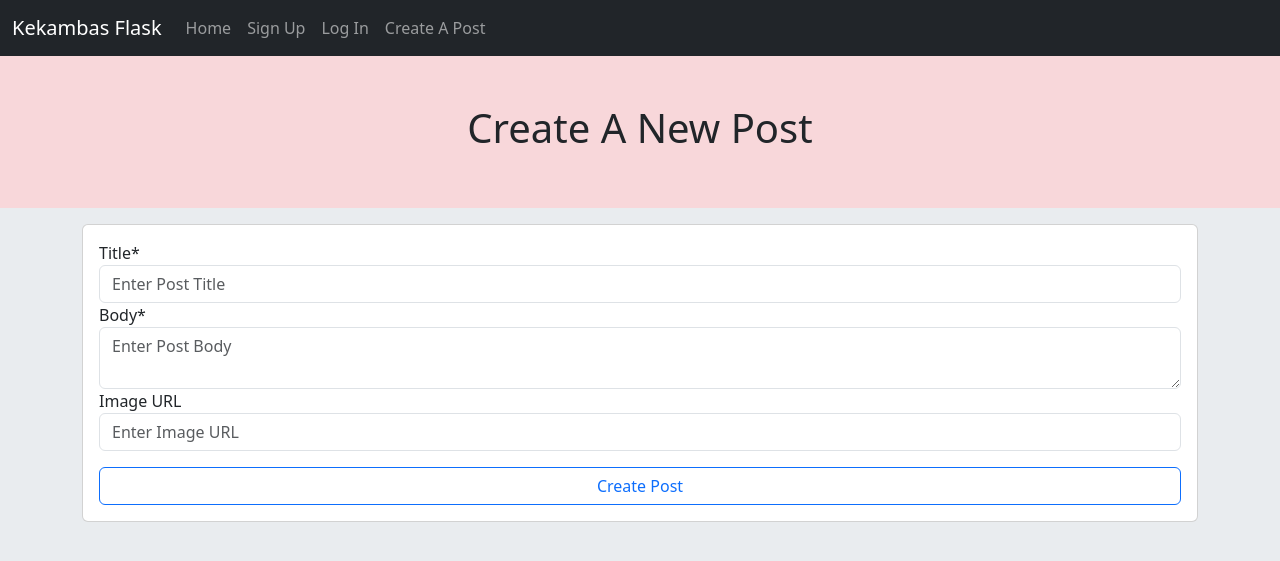
After one commit to bstanton773/kekambas-125_flask_intro, a Flask app: page /create in a window 1280 px wide. The commit adds this page. Shown: the top 561 px of the page. Run offline with Flask 3, Linux system fonts and the light colour scheme.

Commit message:
Set up the Create Post Form with submit and validation

```diff
--- a/app/forms.py
+++ b/app/forms.py
@@ -1,5 +1,5 @@
 from flask_wtf import FlaskForm
-from wtforms import StringField, PasswordField, EmailField, SubmitField
+from wtforms import StringField, PasswordField, EmailField, SubmitField, TextAreaField
 from wtforms.validators import InputRequired, EqualTo
 
 
@@ -11,3 +11,9 @@ class SignUpForm(FlaskForm):
     password = PasswordField('Password', validators=[InputRequired()])
     confirm_pass = PasswordField('Confirm Password', validators=[InputRequired(), EqualTo('password')])
     submit = SubmitField('Sign Up')
+
+class PostForm(FlaskForm):
+    title = StringField('Title', validators=[InputRequired()])
+    body = TextAreaField('Body', validators=[InputRequired()])
+    image_url = StringField('Image URL')
+    submit = SubmitField('Create Post')
--- a/app/routes.py
+++ b/app/routes.py
@@ -1,6 +1,6 @@
 from app import app, db
 from flask import render_template, redirect, url_for
-from app.forms import SignUpForm
+from app.forms import SignUpForm, PostForm
 from app.models import User
 
 # Add a route
@@ -34,3 +34,17 @@ def signup():
         return redirect(url_for('index'))
 
     return render_template('signup.html', form=form)
+
+
+@app.route('/create', methods=["GET", "POST"])
+def create_post():
+    form = PostForm()
+    if form.validate_on_submit():
+        # Get the data from the form
+        title = form.title.data
+        body = form.body.data
+        image_url = form.image_url.data or None
+        print(title, body, image_url)
+
+        return redirect(url_for('index'))
+    return render_template('create_post.html', form=form)
--- /dev/null
+++ b/app/templates/create_post.html
@@ -0,0 +1,30 @@
+{% extends 'base.html' %}
+
+{% block title %} Create A Post {% endblock title %}
+
+{% block header %}
+    <h1>Create A New Post</h1>
+{% endblock header %}
+
+{% block content %}
+    <div class="col">
+        <div class="card mt-3">
+            <div class="card-body">
+                <form action="" method="post">
+                    {{ form.csrf_token }}
+
+                    {{ form.title.label }}*
+                    {{ form.title(class='form-control', placeholder='Enter Post Title') }}
+
+                    {{ form.body.label }}*
+                    {{ form.body(class='form-control', placeholder='Enter Post Body') }}
+
+                    {{ form.image_url.label }}
+                    {{ form.image_url(class='form-control', placeholder='Enter Image URL') }}
+
+                    {{ form.submit(class='btn btn-outline-primary w-100 mt-3') }}
+                </form>
+            </div>
+        </div>
+    </div>
+{% endblock content %}
--- a/app/templates/nav.html
+++ b/app/templates/nav.html
@@ -9,6 +9,7 @@
                 <a class="nav-link" href="{{ url_for('index') }}">Home</a>
                 <a class="nav-link" href="{{ url_for('signup') }}">Sign Up</a>
                 <a class="nav-link" href="#">Log In</a>
+                <a class="nav-link" href="{{ url_for('create_post') }}">Create A Post</a>
             </div>
         </div>
     </div>
```
